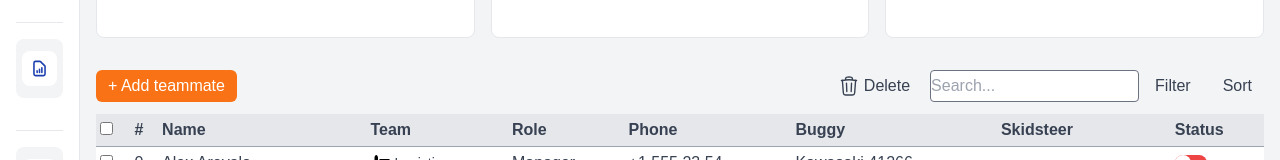
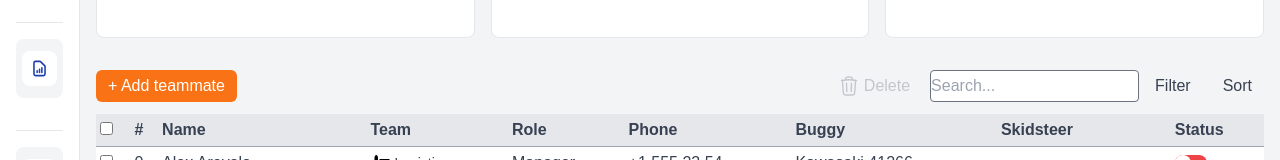
Before and after one commit to LMartin1998/BCorePlatform-Deploy, a Next.js app: page /teams in a window 1280 px wide. Shown: the part 172-332 px from the top of the page. Built offline with nearby package versions, Linux system fonts and the light colour scheme.

Commit message:
deleted for teams

```diff
--- a/src/app/Components/TeamsTableComponent.jsx
+++ b/src/app/Components/TeamsTableComponent.jsx
@@ -197,7 +197,11 @@ export default function TeamsTable() {
           + Add teammate
         </button>
         <div className="flex space-x-2">
-          <button className="flex items-center text-gray-700 hover:bg-slate-400 hover:rounded-lg hover:text-white py-1 px-3">
+          <button className={`flex items-center text-gray-700 hover:bg-slate-400 hover:rounded-lg hover:text-white py-1 px-3 ${table.getIsSomePageRowsSelected() ||
+            table.getIsAllRowsSelected()
+            ? "opacity-100"
+            : "hover:cursor-not-allowed opacity-25"
+            }`}>
             <HiOutlineTrash size={22} className="mr-1" />
             Delete
           </button>
```
